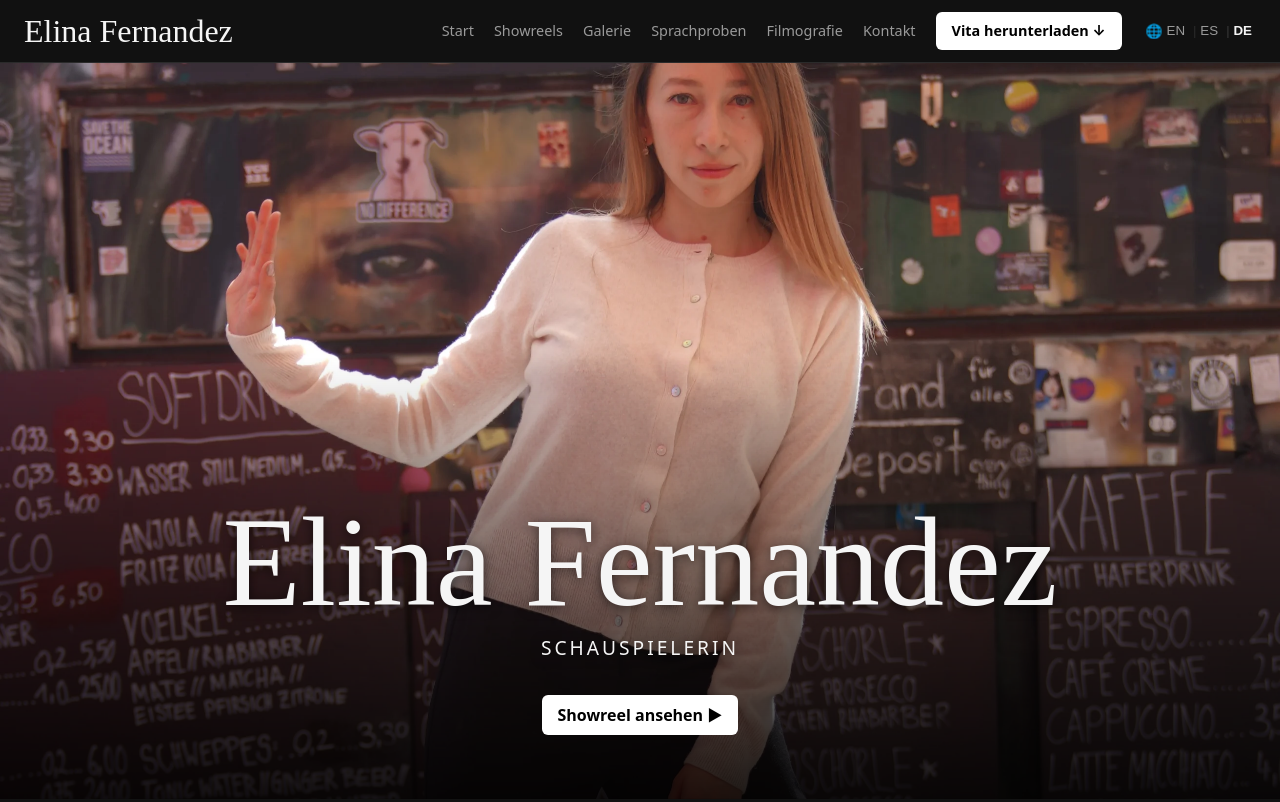
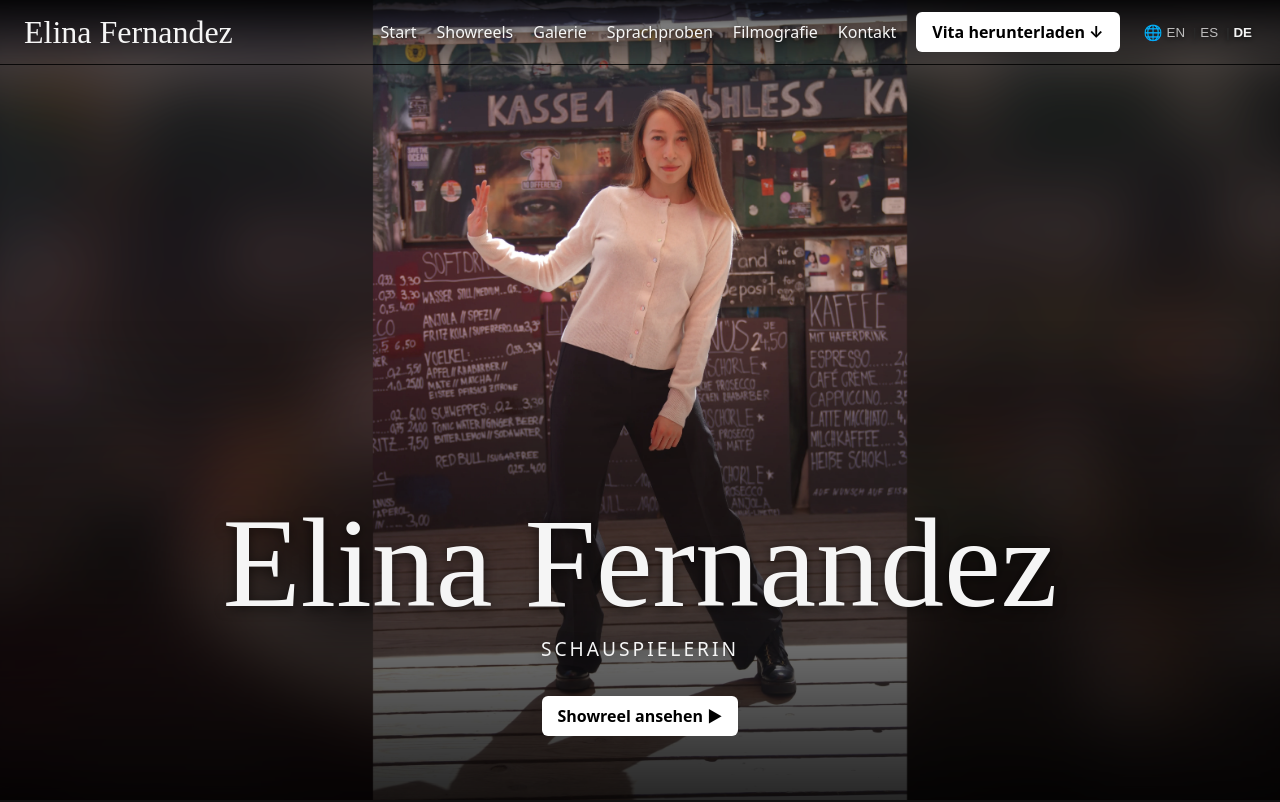
Before and after one commit to PedroJRGarcia/actressWebsite, a React (Vite) app: page / in a window 1280 px wide. Shown: the top 802 px of the page. Built offline with nearby package versions, Linux system fonts and the light colour scheme; a web font is replaced by a local one.

Commit message:
start changed

```diff
--- a/src/App.tsx
+++ b/src/App.tsx
@@ -13,15 +13,23 @@ const sections = ['home', 'showreels', 'gallery', 'voicereels', 'credits', 'cont
 export const App: React.FC = () => {
   const [lang, setLang] = React.useState<Lang>(defaultLang)
   const [menuOpen, setMenuOpen] = React.useState(false)
+  const [scrolled, setScrolled] = React.useState(false)
   const t = translations[lang]
 
   React.useEffect(() => {
     document.documentElement.lang = lang
   }, [lang])
 
+  // Header is transparent over the start photo and turns solid once the page scrolls
+  React.useEffect(() => {
+    const onScroll = () => setScrolled(window.scrollY > 50)
+    window.addEventListener('scroll', onScroll)
+    return () => window.removeEventListener('scroll', onScroll)
+  }, [])
+
   return (
     <>
-      <header className='header'>
+      <header className={scrolled || menuOpen ? 'header solid' : 'header'}>
         <a className='logo' href='#home'>
           {profile.name}
         </a>
--- a/src/components/Home.tsx
+++ b/src/components/Home.tsx
@@ -6,7 +6,8 @@ export const Home: React.FC<SectionProps> = ({ t }) => (
   <>
     {/* Arrival: one big photo with the name and the showreel button */}
     <section id='home' className='hero'>
-      <img src={profile.heroPhoto} alt={profile.name} />
+      <img className='hero-blur' src={profile.heroPhoto} alt='' />
+      <img className='hero-photo' src={profile.heroPhoto} alt={profile.name} />
       <div className='hero-content'>
         <h1>{profile.name}</h1>
         <p className='hero-role'>{t.role}</p>
--- a/src/index.css
+++ b/src/index.css
@@ -99,17 +99,32 @@ h2 {
 
 /* HEADER */
 .header {
-  position: sticky;
-  top: 0;
+  position: fixed;
+  inset: 0 0 auto;
   z-index: 10;
   display: flex;
   flex-wrap: wrap;
   align-items: center;
   gap: 0.5rem 1.5rem;
   padding: 0.75rem 1.5rem;
+  /* Over the start photo: transparent, blends with the picture */
+  background: linear-gradient(rgb(0 0 0 / 0.85), transparent);
+  border-bottom: 1px solid transparent;
+  transition: border-color 0.3s;
+}
+
+/* Over the photo: white text with a soft shadow so it stays readable */
+.header:not(.solid) .nav a:not(.button),
+.header:not(.solid) .lang button,
+.header:not(.solid) .menu-toggle {
+  text-shadow: 0 1px 6px rgb(0 0 0 / 0.9);
+}
+
+/* After scrolling (or with the mobile menu open): solid, readable over any section */
+.header.solid {
   background: rgb(18 18 18 / 0.95);
   backdrop-filter: blur(8px);
-  border-bottom: 1px solid var(--border);
+  border-color: var(--border);
 }
 
 .logo {
@@ -124,30 +139,32 @@ h2 {
   display: flex;
   align-items: center;
   gap: 1.25rem;
-  font-size: 0.9rem;
+  font-size: 1rem;
+  font-weight: 500;
 }
 
 .nav a:not(.button) {
   white-space: nowrap;
-  color: var(--muted);
+  color: var(--text);
   text-decoration: none;
+  transition: color 0.2s;
 }
 
 .nav a:not(.button):hover {
-  color: var(--text);
+  color: var(--accent);
 }
 
 .lang {
   display: flex;
   align-items: center;
-  font-size: 0.85rem;
+  font-size: 0.95rem;
 }
 
 .lang button {
   padding: 0.25rem;
   border: none;
   background: none;
-  color: var(--muted);
+  color: rgb(255 255 255 / 0.7);
   cursor: pointer;
 }
 
@@ -164,7 +181,7 @@ h2 {
 .menu-toggle {
   display: none;
   padding: 0.25rem 0.5rem;
-  border: 1px solid var(--border);
+  border: 1px solid rgb(255 255 255 / 0.5);
   border-radius: var(--radius);
   background: none;
   color: var(--text);
@@ -216,9 +233,10 @@ main section {
 main .hero {
   position: relative;
   max-width: none;
-  height: calc(100svh - 4rem);
+  height: 100svh; /* the header floats on top of the photo */
   min-height: 28rem;
   padding: 0;
+  overflow: hidden;
 }
 
 .hero img {
@@ -227,7 +245,19 @@ main .hero {
   width: 100%;
   height: 100%;
   object-fit: cover;
-  object-position: center 25%; /* keeps the face in frame */
+  object-position: center top; /* never cuts the head */
+}
+
+/* Wide screens: the whole photo without zoom, sides filled with a blurred copy */
+@media (orientation: landscape) {
+  .hero .hero-photo {
+    object-fit: contain;
+  }
+}
+
+.hero-blur {
+  filter: blur(30px) brightness(0.5);
+  scale: 1.1;
 }
 
 .hero-content {
```
